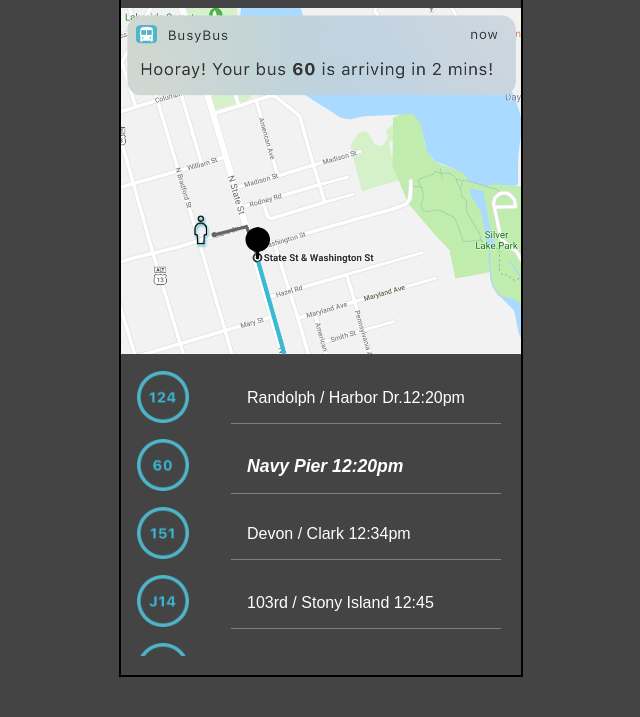
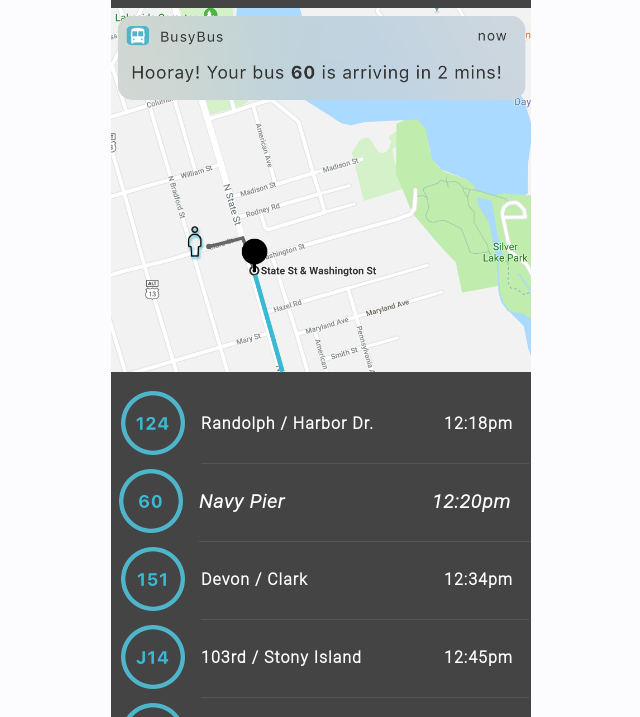
Before and after one commit to taylorlynnhaigler/frontend-challenge, a plain HTML site: page index.html in a window 1280 px wide. Shown: the part 177-894 px from the top of the page, without its empty margins (319-959 px from the left). Before the commit the page ends 854 px from the top, so only its background shows below. Drawn offline with Linux system fonts and the light colour scheme.

Commit message:
updated the schedule section to divs

```diff
--- a/css/style.css
+++ b/css/style.css
@@ -1,23 +1,53 @@
+
 body {
-  background-color: #444;
-  border: 2px solid black;
-  width: 400px;
+  background-color: #fcfcff;
+  color: #fff;
+  font-family: "Roboto Light", Helvetica, sans-serif;
+  font-size: 16px;
   height: 800px;
   margin: auto;
   margin-top: 50px;
-  font-family: "San Francisco", sans-serif;
-  font-size: 16px;
-  font-weight: 400400;
-  color: #fff;
+  width: 420px;
 }
+
+.iphone {
+  background-color: #444;
+}
+
+/* font styling */
+
+h4, h5 {
+  letter-spacing: 1px;
+}
+
+.time h4 {
+  text-align: right;
+}
+
+h5 {
+  color: pink;
+  font-style: italic;
+  font-size: 1em;
+}
+
+.special {
+  font-size: 1.2em;
+  font-style: italic;
+  margin-top: -6px;
+  padding-bottom: 6px;
+}
+
+.time.special {
+  padding-right: 20px;
+}
+
 
 /* header */
 
 header {
-  background-color: #444;
+  padding-bottom: 20px;
   position: sticky;
   top: 0;
-  padding-bottom: 20px;
 }
 
 .status-bar img, .toggle img, .title img {
@@ -27,8 +57,8 @@ header {
 }
 
 .status-bar img {
-  margin-top: 4px;
-  width: 96%;
+  padding-top: 4px;
+  width: 97%;
 }
 
 .toggle img {
@@ -50,82 +80,50 @@ header {
   width: 100%;
 }
 
-/* flexbox*/
+/* flexbox / floats / adjustments for the bus schedule */
 
 .schedule {
   overflow: scroll;
 }
+
 .container {
   display: flex;
-  flex-direction: row;
   flex-wrap: wrap;
+  height: 300px;
   justify-content: center;
-  width: 400px;
-  height: 297px;
-  margin: 0 auto;
-  overflow: scroll;
+  padding-top: 16px;
+  padding-bottom: 24px;
+  width: 420px;
 }
 
-.symbol {
-  width: 20%;
-}
-.destination {
-  width: 70%;
+.destination, .time {
+  border-bottom: .25px solid #555;
 }
 
-
-/* bus schedule */
-
-ul {
-  list-style-type: none;
-}
-li {
-  padding: 16px;
+.number {
+  margin-top: -2px;
+  width: 80px;
+  height: 80px;
+  float: left;
+  padding-left: 8px;
 }
 
-.symbol img {
-  width: 52px;
-  height: 52px;
-  margin-left: -60px;
-  margin-top: -20px;
-  padding: 0px
+.destination {
+  width: 232px;
+  height: 70px;
+  float: left;
 }
-/* adjusting alignment */
-.destination ul {
-  margin-left: -30px;
+
+.time {
+  width: 80px;
+  height: 70px;
+  padding-right: 16px;
+  float: left;
 }
-.destination li {
-  margin-top: -2px;
-  text-align: left;
+
+.number img {
+  width: 64px;
+  height: 64px;
+  padding: 0px;
+  margin-left: 0;
 }
-.destination li:nth-child(2), .time li:nth-child(2) {
-  padding-top: 34px;
-  font-weight: bold;
-  font-style: italic;
-  font-size: 1.1em;
-}
-.destination li:nth-child(3) {
-  padding-top: 33px;
-}
-.destination li:nth-child(4){
-  padding-top: 36px;
-}
-.destination li:nth-child(5){
-  padding-top: 35px;
-}
-.destination li:nth-child(6) {
-  padding-top: 20px;
-}
-.destination li:nth-child(7){
-  padding-top: 35px;
-}
-.destination li:nth-child(8){
-  padding-top: 35px;
-}
-.destination li:nth-child(6), .destination li:nth-child(7), .destination li:nth-child(8), .time li:nth-child(6), .time li:nth-child(7), .time li:nth-child(8) {
-  color: pink;
-  font-style: italic;
-}
-.destination li {
-  border-bottom: 0.25px solid gray;
-}
--- a/index.html
+++ b/index.html
@@ -8,6 +8,7 @@
   </head>
   <body>
 <!-- status bar, title and toggle -->
+<section class = "iphone">
       <header>
           <div class="status-bar">
             <img src="img/status-bar.png" alt="status-bar">
@@ -25,34 +26,95 @@
       </section>
 <!-- bus schedule-->
       <section class = "container schedule">
+          <div class="businfo">
+              <div class="number">
+                <img src="img/symbol-124.png" alt="124">
               </div>
-                <div class="flex-item symbol">
-                    <ul>
-                      <li><img src="img/symbol-124.png" alt="124"></li>
-                      <li><img src="img/symbol-60.png" alt="60"></li>
-                      <li><img src="img/symbol-151.png" alt="151"></li>
-                      <li><img src="img/symbol-J14.png" alt="J14"></li>
-                      <li><img src="img/symbol-6x.png" alt="6X"></li>
-                      <li><img src="img/symbol-4.png" alt="4"></li>
-                      <li><img src="img/symbol-20.png" alt="20"></li>
-                      <li><img src="img/symbol-157.png" alt="157"></li>
-                    </ul>
-                </div>
-                <div class="flex-item destination">
-                    <ul>
-                      <li>Randolph / Harbor Dr.<span>12:20pm</span></li>
-                      <li>Navy Pier <span>12:20pm</span></li>
-                      <li>Devon / Clark <span>12:34pm</span></li>
-                      <li>103rd / Stony Island <span>12:45</span></li>
-                      <li>Jackson Park Express<span>N/A</span></li>
-                      <li>Cottage Grove<span>
-                        Resumes 12:10am</span></li>
-                      <li>Madison<span>
-                        Resumes 12:10am</span></li>
-                      <li>Streeterville / Taylor<span>
-                        Resumes 6:00am</span></li>
-                    </ul>
-                </div>
+              <div class="destination">
+                <h4>Randolph / Harbor Dr.</h4>
+              </div>
+              <div class="time">
+                <h4>12:18pm</h4>
+              </div>
+          </div>
+          <div class="businfo">
+              <div class="number">
+                <img src="img/symbol-60.png" alt="60">
+              </div>
+              <div class="destination special">
+                <h4>Navy Pier</h4>
+              </div>
+              <div class="time special">
+                <h4>12:20pm</h4>
+              </div>
+          </div>
+          <div class="businfo">
+              <div class="number">
+                <img src="img/symbol-151.png" alt="151">
+              </div>
+              <div class="destination">
+                <h4>Devon / Clark</h4>
+              </div>
+              <div class="time">
+                <h4>12:34pm</h4>
+              </div>
+          </div>
+          <div class="businfo">
+              <div class="number">
+                <img src="img/symbol-J14.png" alt="J14">
+              </div>
+              <div class="destination">
+                <h4>103rd / Stony Island</h4>
+              </div>
+              <div class="time">
+                <h4>12:45pm</h4>
+              </div>
+          </div>
+          <div class="businfo">
+              <div class="number">
+                <img src="img/symbol-6x.png" alt="6X">
+              </div>
+              <div class="destination">
+                <h5>Jackson Park Express</h5>
+              </div>
+              <div class="time">
+                <h5>N/A</h5>
+              </div>
+          </div>
+          <div class="businfo">
+              <div class="number">
+                <img src="img/symbol-4.png" alt="4">
+              </div>
+              <div class="destination">
+                <h5>Cottage Grove</h5>
+              </div>
+              <div class="time">
+                <h5>Resumes 12:10am</h5>
+              </div>
+          </div>
+          <div class="businfo">
+              <div class="number">
+                <img src="img/symbol-20.png" alt="20">
+              </div>
+              <div class="destination">
+                <h5>Madison</h5>
+              </div>
+              <div class="time">
+                <h5>Resumes 12:10am</h5>
+              </div>
+          </div>
+          <div class="businfo">
+              <div class="number">
+                <img src="img/symbol-157.png" alt="157">
+              </div>
+              <div class="destination">
+                <h5>Streeterville / Taylor</h5>
+              </div>
+              <div class="time">
+                <h5>Resumes 6:00am</h5>
+              </div>
+          </div>
         </section>
+      </section>
     </body>
 </html>
```
